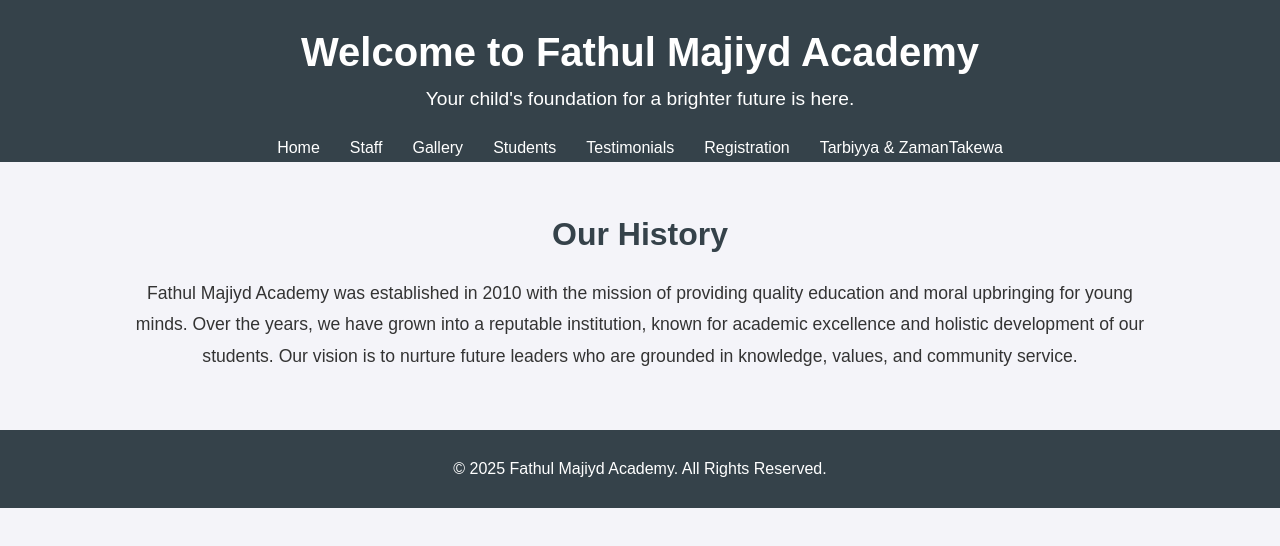
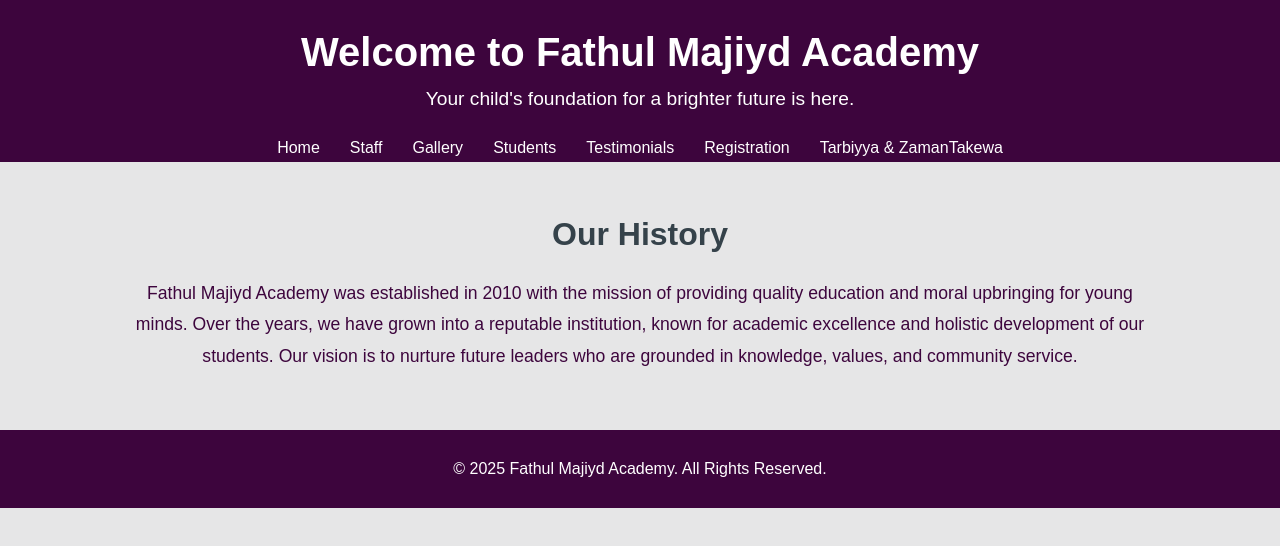
Before and after one commit to fathulmajiydacademy/fathulmajiydacademy, a plain HTML site: page index.html in a window 1280 px wide. Drawn offline with Linux system fonts and the light colour scheme; files whose address does not match are found by name.

Commit message:
Background color was change to purple for the header, navs and footer section.

```diff
--- a/css/styles.css
+++ b/css/styles.css
@@ -4,8 +4,8 @@ body {
   margin: 0;
   padding: 0;
   line-height: 1.6;
-  color: #333;
-  background-color: #f4f4f9;
+  color: rgb(61, 5, 61);
+  background-color: #e6e6e7;
 }
 
 .container {
@@ -16,7 +16,7 @@ body {
 
 /* Header Styles */
 header {
-  background: #35424a;
+  background: rgb(61, 5, 61);
   color: #ffffff;
   padding: 20px 0;
   text-align: center;
@@ -34,7 +34,7 @@ header p {
 
 /* Navigation Styles */
 nav {
-  background: #35424a;
+  background: rgb(61, 5, 61);
   color: #ffffff;
 }
 
@@ -76,6 +76,8 @@ nav ul li a::after {
 
 nav ul li a:hover::after {
   width: 100%;
+  list-style-type: none;
+  margin: 0% 15px;
 }
 
 /* Section Styles */
@@ -107,7 +109,7 @@ section#history p:hover {
 
 /* Footer Styles */
 footer {
-  background: #35424a;
+  background: rgb(61, 5, 61);
   color: #ffffff;
   text-align: center;
   padding: 10px 0;
```
